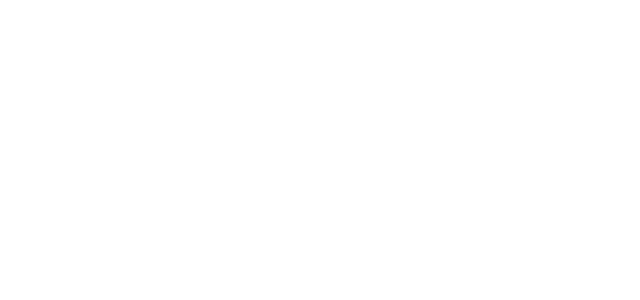
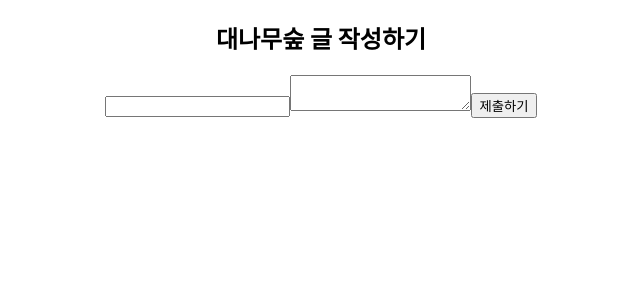
Before and after one commit to dayowoo/React_with_Django, a React (Create React App) app in the folder reactfrontend/: page / in a window 1280 px wide. Shown: the top 300 px of the page, without its empty margins (319-959 px from the left). Built offline with nearby package versions, Linux system fonts and the light colour scheme.

Commit message:
API & Submit

```diff
--- a/reactfrontend/src/App.js
+++ b/reactfrontend/src/App.js
@@ -1,11 +1,55 @@
 import React from 'react';
 import './App.css';
+import api from './api';
 
-function App() {
-  return (
-    <div className="App">
-    </div>
-  );
-}
+class App extends React.Component {
+
+  constructor(props) {
+    super(props)
+    this.state = {
+      title: '',
+      content: '',
+    }
+  }
+
+  handlingChange = (event) => {
+    this.setState({[event.target.name]: event.target.value})
+  }
+
+  handlingSubmit = async (event) => {
+    // event 고유의 기능을 막는다 (ex.새로고침 막아줌)
+    event.preventDefault()
+    let result = await api.createPost({title:this.state.title, content:this.state.content})
+    console.log("완료되었습니다!", result)
+  }
+
+
+  render() {
+    return (
+      <div className="App">
+        <div className="PostingSection">
+          <h2>대나무숲 글 작성하기</h2>
+          <form onSubmit={this.handlingSubmit}>
+            <input
+              name="title"
+              value={this.state.title}
+              onChange={this.handlingChange}
+            />
+            <textarea
+              name="content"
+              value={this.state.content}
+              onChange={this.handlingChange}
+            />
+            <button type="submit">제출하기</button>
+          </form>
+        </div>
+        <div className="ViewSection">
+
+        </div>
+      </div>
+    );
+  }
+  }
+
 
 export default App;
```
Also changed, not shown: 1 other file (tests, documents, lock files or other folders).
